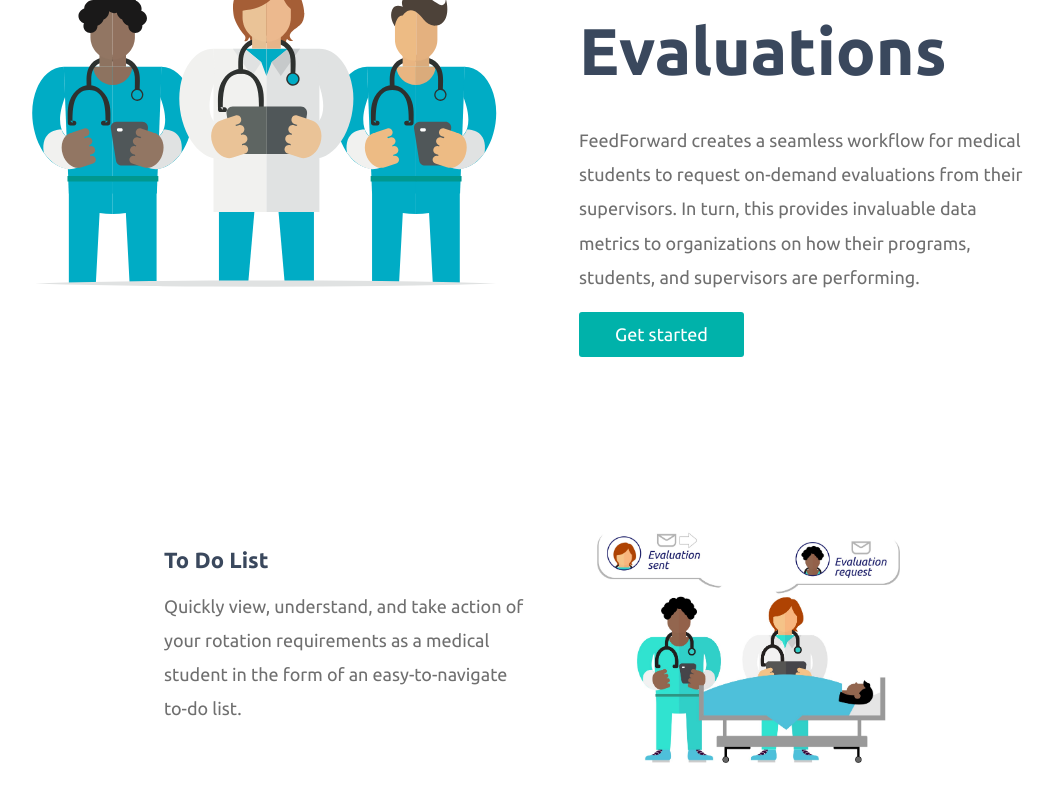
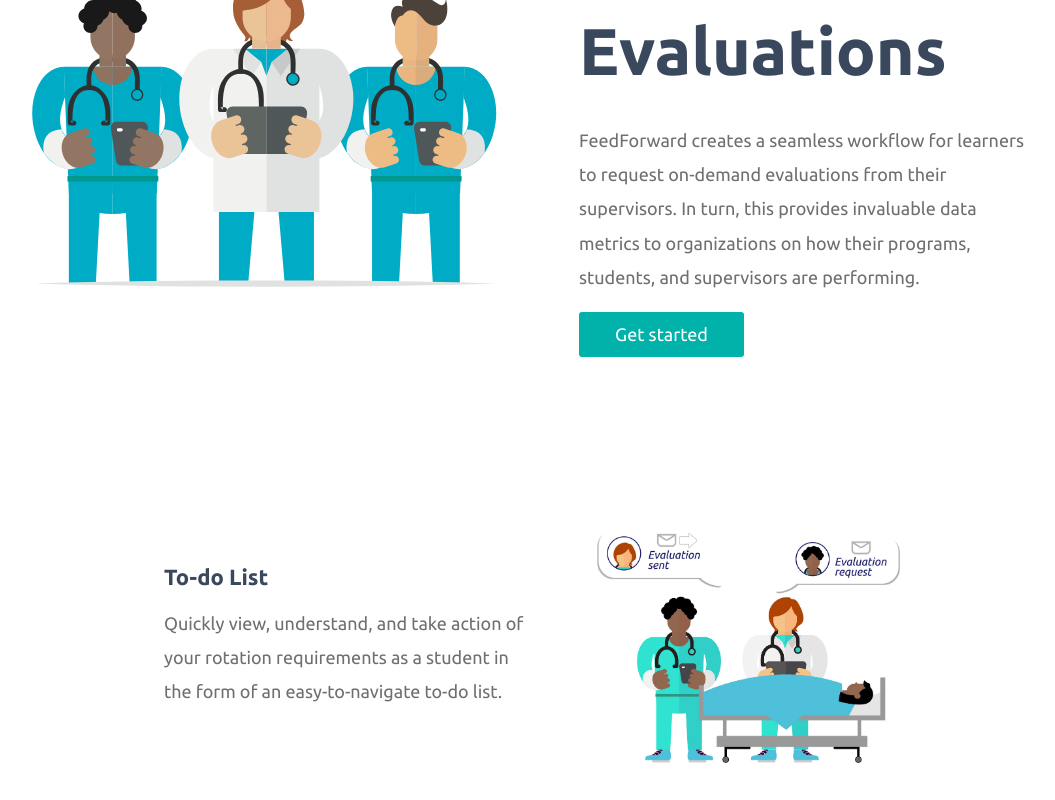
Before and after one commit to Catatek/feedforwardmarketing, a React (Create React App) app: page / in a window 1280 px wide. Shown: the part 420-1220 px from the top of the page, without its empty margins (93-1148 px from the left). Built offline with nearby package versions, Linux system fonts and the light colour scheme; some icons are missing.

Commit message:
Revisions.

```diff
--- a/src/components/screens/Home.jsx
+++ b/src/components/screens/Home.jsx
@@ -14,19 +14,19 @@
     icon: "fal fa-user-md",
     title: "Select your speciality",
     description:
-      "Select your program, speciality, and year to find faculty in your department."
+      "Select your program, speciality/rotation, and year to find your evaluators."
   },
   {
     icon: "fal fa-clipboard-list-check",
     title: "To-do list",
     description:
-      "Quickly view clinical rotation requirements and what you're assigned for the day."
+      " Quickly view your clinical rotation requirements and what proficiencies are expected."
   },
   {
     icon: "fal fa-handshake-alt",
     title: "Collaborate",
     description:
-      "Collaborate with supervisors by requesting instant evaluations during your rotation."
+      "Collaborate with evaluators by requesting instant evaluations during your rotation."
   },
   {
     icon: "fal fa-tachometer-alt",
@@ -38,13 +38,13 @@
     icon: "fal fa-star",
     title: "Request reviews",
     description:
-      "Select the supervisor you want to provide feedback on your task item with the click of a button."
+      "Select your evaluator for approval that you’ve completed a task. Start the feedforward process on your task with one click."
   },
   {
     icon: "fal fa-bell",
     title: "Notifications",
     description:
-      "Instantly view invaluable feedback from supervisors when they review your requests and submit."
+      "Instantly view invaluable feedback from evaluators when they review your requests and submit."
   }
 ];
 
@@ -104,7 +104,7 @@
       />
       <Mocks
         selected="add"
-        title="Understand your organization"
+        title="Monitor the success of your program"
         values={organization}
         type="organization"
       />
--- a/src/components/shared/Benefits.jsx
+++ b/src/components/shared/Benefits.jsx
@@ -15,16 +15,16 @@
       <Benefit
         img={illustration1}
         type="primary"
-        title="To Do List"
+        title="To-do List"
         width="75%"
-        description="Quickly view, understand, and take action of your rotation requirements as a medical student in the form of an easy-to-navigate to-do list."
+        description="Quickly view, understand, and take action of your rotation requirements as a student in the form of an easy-to-navigate to-do list."
       />
       <Benefit
         img={illustration2}
         type="secondary"
         title="Request Feedback"
         width="75%"
-        description="Request an evaluation with the click of a button, by selecting the supervisor in your department that you would like feedback from."
+        description="Request an evaluation with the click of a button, by selecting the evaluator that you would like feedback from."
       />
     </Wrapper>
   );
--- a/src/components/shared/CTA.jsx
+++ b/src/components/shared/CTA.jsx
@@ -53,8 +53,8 @@
         <StyledColumn>
           <Text>
             Contact us today to register your organization and onboard your
-            students and faculty to have a better understanding of how all the
-            moving parts of medical education are working.
+            students and faculty to have a better understanding of how well your
+            organization and students are doing.
           </Text>
         </StyledColumn>
         <Row>
--- a/src/components/shared/Navigation.jsx
+++ b/src/components/shared/Navigation.jsx
@@ -71,7 +71,9 @@
           </StyledNavLink>
 
           <A className="drift-open-chat">Contact</A>
-          <Button nav>Sign In</Button>
+          <Button nav>
+            <a href="http://app.feedforwardhealth.com">Sign In</a>
+          </Button>
         </Row>
       )}
     </Wrapper>
--- a/src/components/shared/Splash.jsx
+++ b/src/components/shared/Splash.jsx
@@ -73,10 +73,10 @@
             <Title>Effective, Efficient Evaluations</Title>
             <StyledTextColumn>
               <Text header>
-                FeedForward creates a seamless workflow for medical students to
-                request on-demand evaluations from their supervisors. In turn,
-                this provides invaluable data metrics to organizations on how
-                their programs, students, and supervisors are performing.
+                FeedForward creates a seamless workflow for learners to request
+                on-demand evaluations from their supervisors. In turn, this
+                provides invaluable data metrics to organizations on how their
+                programs, students, and supervisors are performing.
               </Text>
               <StyledRow>
                 <Button primary className="drift-open-chat">
```
